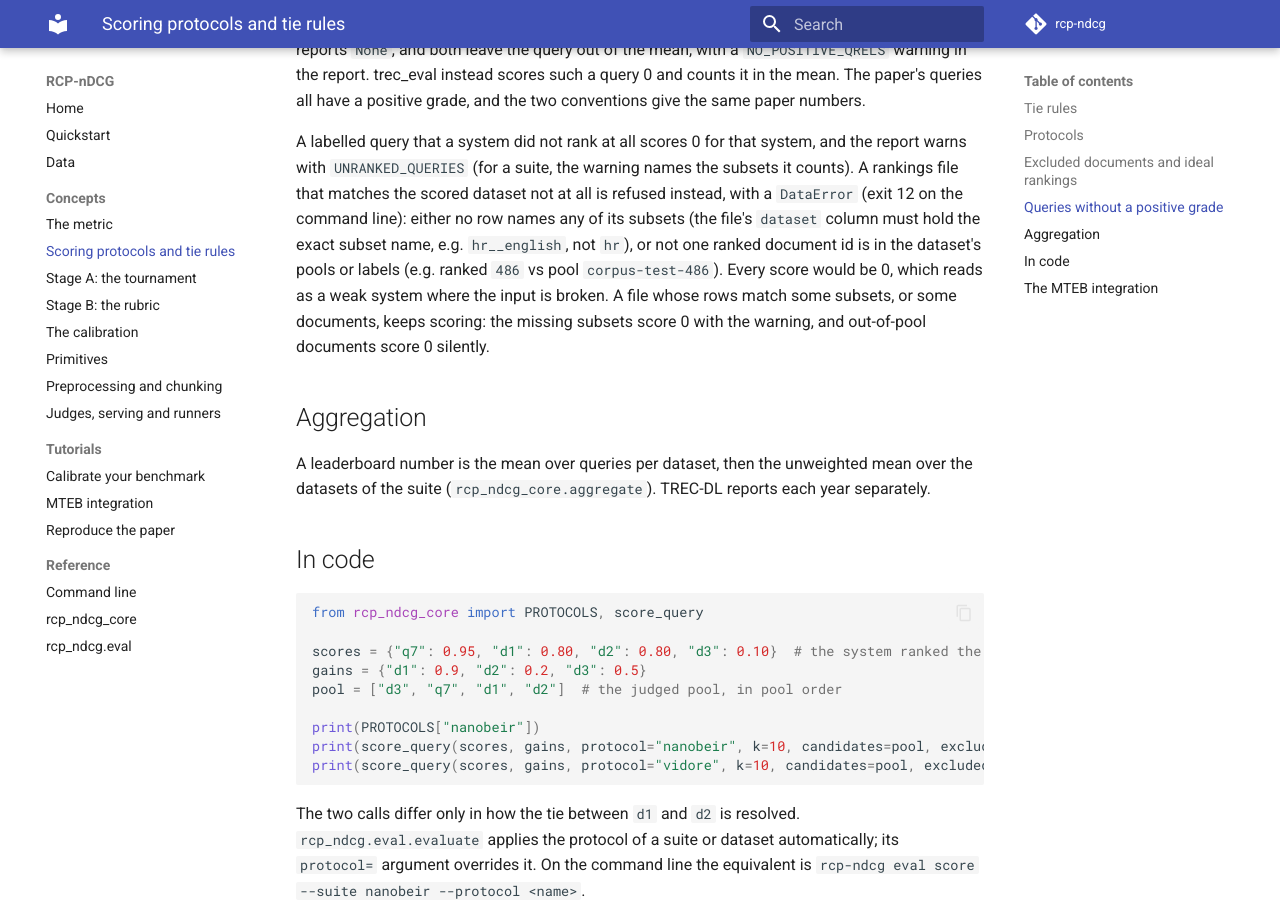
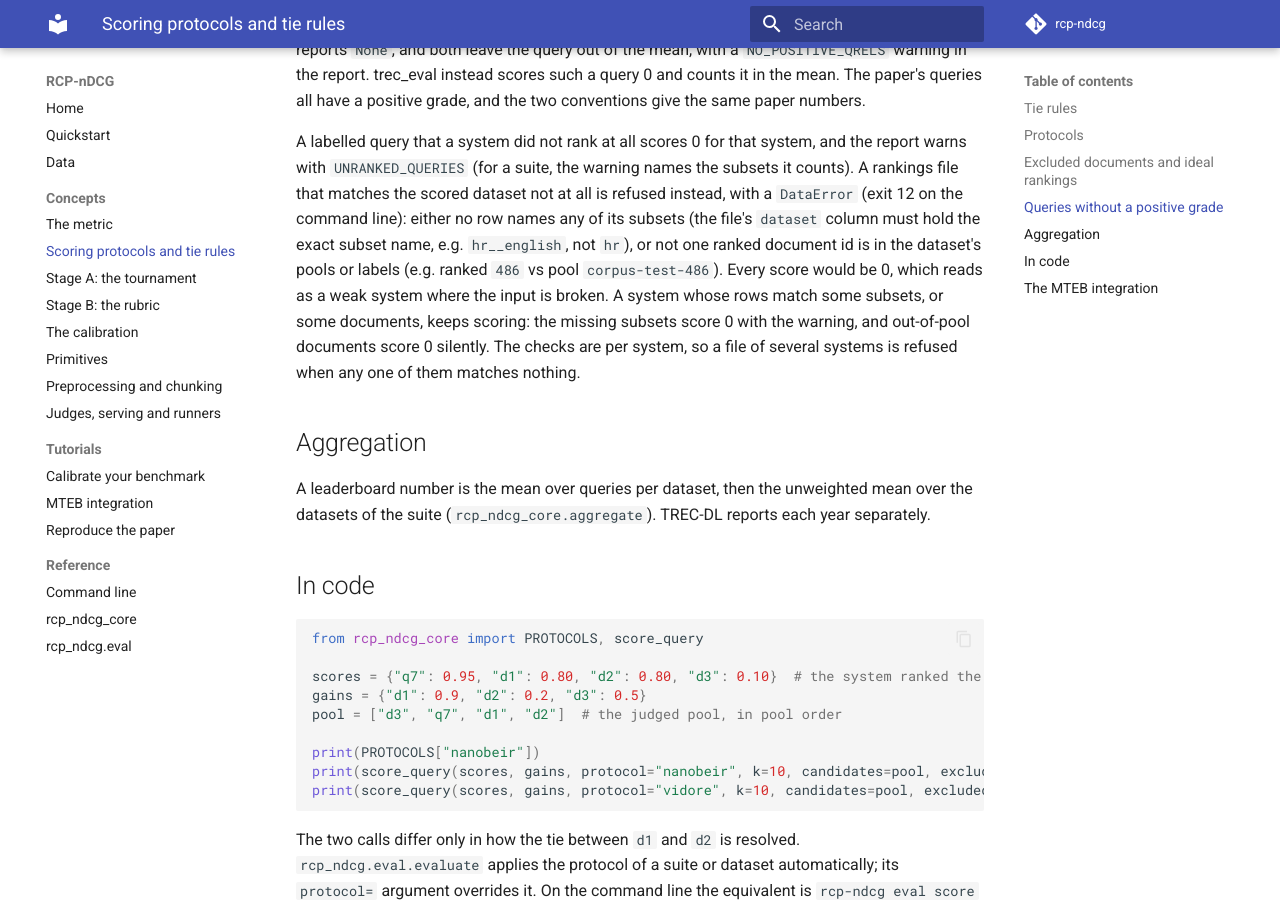
Before and after one commit to cohere-ai/rcp-ndcg, an MkDocs documentation site: the page built from docs/concepts/protocols.md, in a window 1280 px wide and 900 px high, scrolled down 2034 px. Built offline with MkDocs 1.6.1 and Material for MkDocs 9.7.7, drawn with Linux system fonts in a browser that asks for light colours; comment, search, counter and statistics services are not loaded.

Commit message:
Name the per-system subject of the new refusal in the protocols doc
A file of several systems is refused when any one of its systems matches
nothing, not only when the whole file does; say so.

```diff
--- a/docs/concepts/protocols.md
+++ b/docs/concepts/protocols.md
@@ -66,9 +66,10 @@ A labelled query that a system did not rank at all scores 0 for that system, and
 scored dataset not at all is refused instead, with a `DataError` (exit 12 on the command line): either no row
 names any of its subsets (the file's `dataset` column must hold the exact subset name, e.g. `hr__english`, not
 `hr`), or not one ranked document id is in the dataset's pools or labels (e.g. ranked `486` vs pool
-`corpus-test-486`). Every score would be 0, which reads as a weak system where the input is broken. A file whose
-rows match some subsets, or some documents, keeps scoring: the missing subsets score 0 with the warning, and
-out-of-pool documents score 0 silently.
+`corpus-test-486`). Every score would be 0, which reads as a weak system where the input is broken. A system
+whose rows match some subsets, or some documents, keeps scoring: the missing subsets score 0 with the warning,
+and out-of-pool documents score 0 silently. The checks are per system, so a file of several systems is refused
+when any one of them matches nothing.
 
 ## Aggregation
 
```
